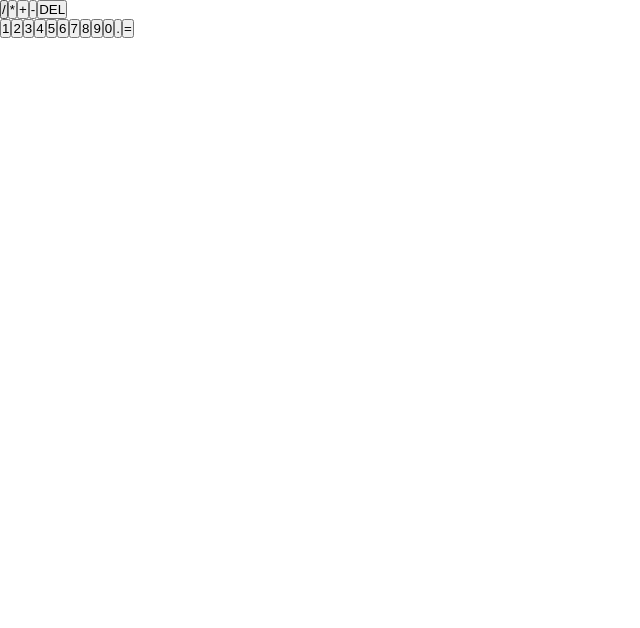
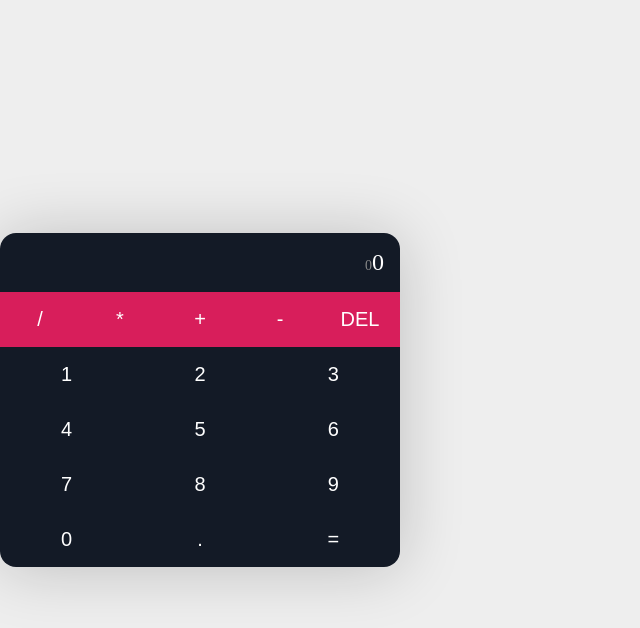
Before and after one commit to veroisla/Calculator-App, a React (Create React App) app: page / in a window 1280 px wide. Shown: the top 628 px of the page, without its empty margins (0-640 px from the left). Built offline with nearby package versions, Linux system fonts and the light colour scheme.

Commit message:
give style to calculator

```diff
--- a/src/components/App.js
+++ b/src/components/App.js
@@ -5,37 +5,62 @@ function App() {
   const createDigits = () => {
     const digits = [];
     for (let i = 1; i < 10; i++) {
-      digits.push(<button key={i}>{i}</button>);
+      digits.push(
+        <button
+          key={i}
+          className="calculator__button calculator__button--digits"
+        >
+          {i}
+        </button>
+      );
     }
     return digits;
   };
 
   return (
-    <div>
+    <>
+      <div className="app">
         <div className="calculator">
           <div className="calculator__display">
-          <span></span>
+            <span className="calculator__display--result">0</span>0
           </div>
 
           {/* OPERATORS */}
           <div className="calculator__operators">
-          <button>/</button>
-          <button>*</button>
-          <button>+</button>
-          <button>-</button>
+            <button className="calculator__button calculator__button--operators">
+              /
+            </button>
+            <button className="calculator__button calculator__button--operators">
+              *
+            </button>
+            <button className="calculator__button calculator__button--operators">
+              +
+            </button>
+            <button className="calculator__button calculator__button--operators">
+              -
+            </button>
 
-          <button>DEL</button>
+            <button className="calculator__button calculator__button--operators">
+              DEL
+            </button>
           </div>
 
           {/* DIGITS */}
           <div className="calculator__digits">
             {createDigits()}
-          <button>0</button>
-          <button>.</button>
-          <button>=</button>
+            <button className="calculator__button calculator__button--digits">
+              0
+            </button>
+            <button className="calculator__button calculator__button--digits">
+              .
+            </button>
+            <button className="calculator__button calculator__button--digits">
+              =
+            </button>
           </div>
         </div>
       </div>
+    </>
   );
 }
 
--- a/src/styles/App.scss
+++ b/src/styles/App.scss
@@ -1,2 +1,80 @@
 @import "../styles/core/Reset.scss";
 @import "../styles/core/Vars.scss";
+
+
+.app {
+    display: flex;
+    align-items: center;
+    justify-content: center;
+    min-height: 100vh;
+    width: 100%;
+    max-width: 400px;
+}
+
+
+
+.calculator {
+   width: 100%;
+   max-width: 400px;
+   background-color: $--color-white;
+   border-radius: 16px;
+   overflow: hidden;
+   box-shadow: 0px 2px 64px rgba(0, 0, 0, 0.2);
+
+
+   //RESULT VIEW
+   &__display {
+    padding: 16px;
+    text-align: right;
+    background-color: $--color-black;
+    color: $--color-white;
+    font-size: 24px;
+    font-weight: 300;
+
+    &--result {
+        font-size: 14px;
+        color: $--color-ligth-grey;
+    }
+   }
+
+   //BUTTONS
+
+   &__button {
+    appearance: none;
+    border: none;
+    outline: none;
+    color: $--color-white;
+    font-size: 20px;
+    padding: 16px;
+    cursor: pointer;
+    transition: 0.4s;
+
+    &:hover {
+        opacity: 0.9;
+    }
+   }
+
+    &__operators {
+        display: flex;
+    }
+
+
+    //BUTTON OPERATORS
+    &__button--operators {
+    flex: 1 1 0%;
+    background-color: $--color-pink;
+   }
+
+   //DIGITS
+
+   &__digits {
+    display: flex;
+    flex-wrap: wrap;
+   }
+
+   &__button--digits {
+    flex: 1 1 33.333%;
+    max-width: 33.333%;
+    background-color: $--color-black;
+   }
+}
--- a/src/styles/core/Reset.scss
+++ b/src/styles/core/Reset.scss
@@ -1,5 +1,11 @@
+@import "../core/Vars.scss";
+
 * {
     margin: 0;
     padding: 0;
     box-sizing: border-box;
   }
+
+  body {
+    background-color: $--color-bg;
+  }
--- a/src/styles/core/Vars.scss
+++ b/src/styles/core/Vars.scss
@@ -0,0 +1,6 @@
+$--color-pink: #d81e5b;
+$--color-purple: #8c38ff;
+$--color-black: #131a26;
+$--color-white: #ffff;
+$--color-bg:  #eee;
+$--color-ligth-grey: #888;
```
Lines whose indentation alone changed are shown as unchanged.
